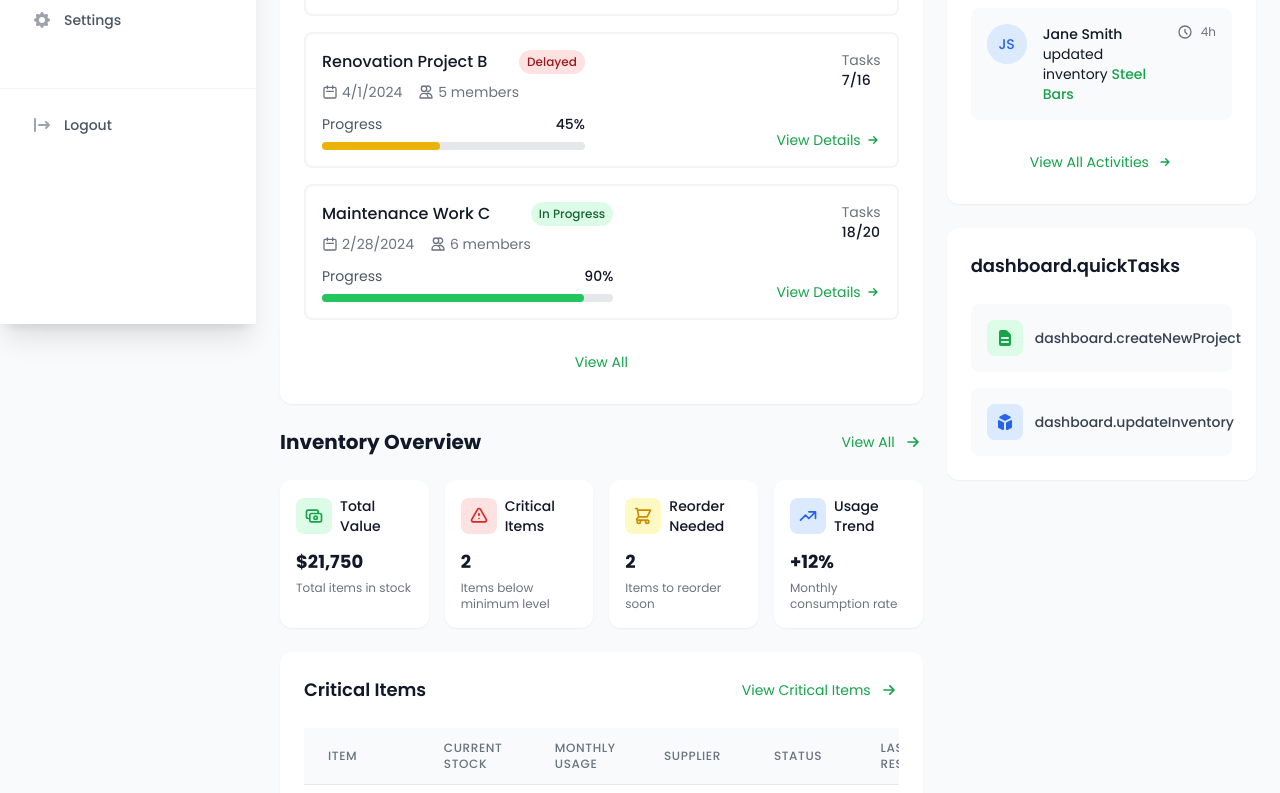
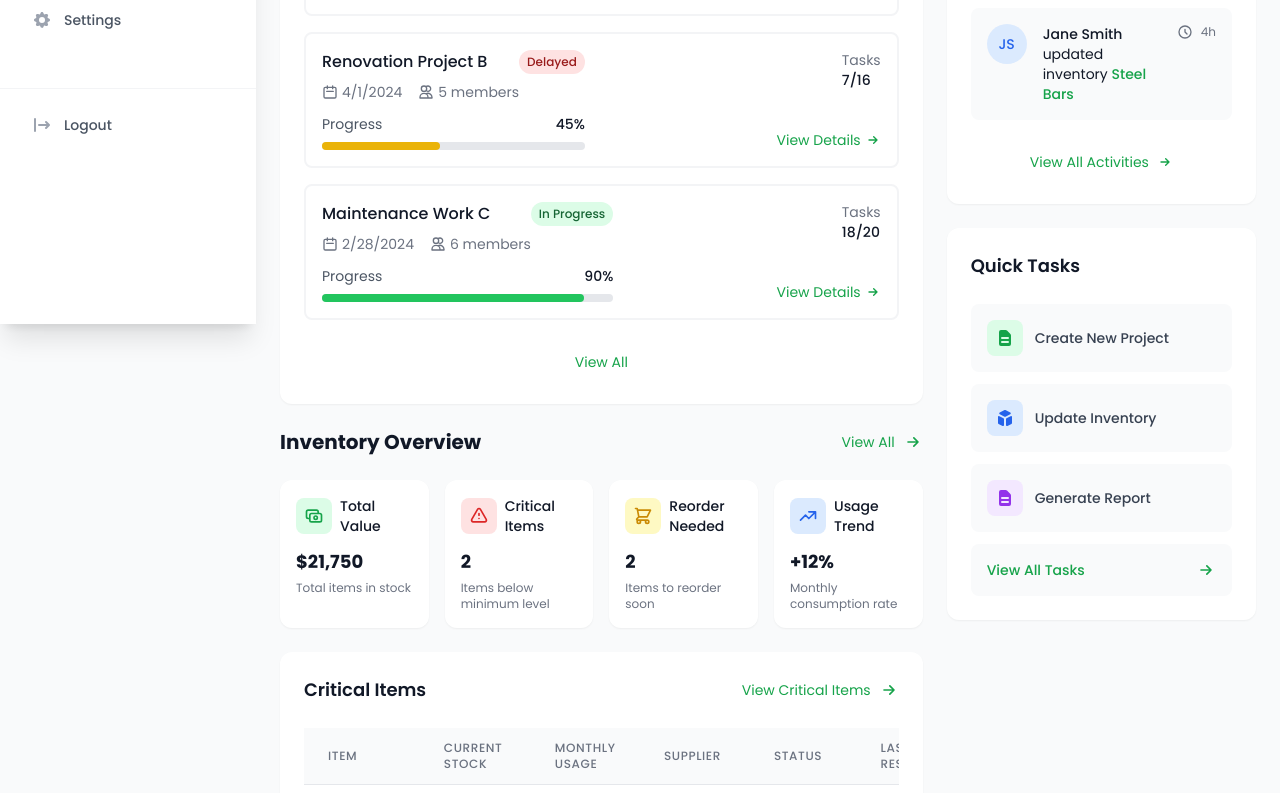
Before and after one commit to rachidfrex/construction-management-app, a React (Vite) app: page /dashboard in a window 1280 px wide. Shown: the part 476-1269 px from the top of the page. Built offline with nearby package versions, Linux system fonts and the light colour scheme.

Commit message:
feat: add quick tasks section with navigation links and translations for dashboard

```diff
--- a/src/pages/dashboard/Dashboard.tsx
+++ b/src/pages/dashboard/Dashboard.tsx
@@ -1,5 +1,6 @@
 import { useState, useEffect } from 'react';
-import { HiCube, HiCurrencyDollar, HiDocumentText, HiUserGroup } from 'react-icons/hi';
+import { HiCube, HiCurrencyDollar, HiDocumentText, HiUserGroup ,HiOutlineArrowSmRight } from 'react-icons/hi';
+import { Link } from 'react-router-dom';
 import Sidebar from '../../components/dashboard/Sidebar';
 import Header from '../../components/dashboard/Header';
 import StatCard from '../../components/dashboard/StatCard';
@@ -9,6 +10,7 @@ import ActivityFeed from '../../components/dashboard/ActivityFeed';
 import { motion } from 'framer-motion';
 import { useTranslation } from 'react-i18next';
 import { useTranslationContext } from '../../context/TranslationContext';
+
 
 const Dashboard = () => {
   const { t } = useTranslation();
@@ -130,14 +132,16 @@ const Dashboard = () => {
             {/* Activity Feed */}
             <ActivityFeed />
 
-            {/* Quick Tasks */}
+
+           {/* Quick Tasks bax l3oduan yb9aw */}
             <motion.div
               initial={{ opacity: 0, y: 20 }}
               animate={{ opacity: 1, y: 0 }}
-              className="bg-white rounded-xl shadow-sm p-6"
+              className="bg-white rounded-xl shadow-sm p-3 md:p-6 "
             >
               <h2 className="text-lg font-semibold text-gray-900 mb-6">{t('dashboard.quickTasks')}</h2>
-              <div className="space-y-4">
+              <div className=" flex flex-col gap-3  ">
+                <Link to="/projects/new">
                   <motion.button
                     whileHover={{ scale: 1.02 }}
                     whileTap={{ scale: 0.98 }}
@@ -148,7 +152,9 @@ const Dashboard = () => {
                     </div>
                     <span className="text-sm font-medium text-gray-700">{t('dashboard.createNewProject')}</span>
                   </motion.button>
+                </Link>
 
+                <Link to="/inventory">
                   <motion.button
                     whileHover={{ scale: 1.02 }}
                     whileTap={{ scale: 0.98 }}
@@ -159,6 +165,31 @@ const Dashboard = () => {
                     </div>
                     <span className="text-sm font-medium text-gray-700">{t('dashboard.updateInventory')}</span>
                   </motion.button>
+                </Link>
+
+                <Link to="/reports/generate">
+                  <motion.button
+                    whileHover={{ scale: 1.02 }}
+                    whileTap={{ scale: 0.98 }}
+                    className="w-full flex items-center gap-3 p-4 bg-gray-50 rounded-lg hover:bg-gray-100 transition-colors"
+                  >
+                    <div className="p-2 bg-purple-100 rounded-lg">
+                      <HiDocumentText className="w-5 h-5 text-purple-600" />
+                    </div>
+                    <span className="text-sm font-medium text-gray-700">{t('dashboard.generateReport')}</span>
+                  </motion.button>
+                </Link>
+
+                <Link to="/tasks">
+                  <motion.button
+                    whileHover={{ scale: 1.02 }}
+                    whileTap={{ scale: 0.98 }}
+                    className="w-full flex items-center justify-between p-4 bg-gray-50 rounded-lg hover:bg-gray-100 transition-colors"
+                  >
+                    <span className="text-sm font-medium text-green-600">{t('dashboard.viewAllTasks')}</span>
+                    <HiOutlineArrowSmRight className={`w-5 h-5 text-green-600 ${direction === 'rtl' ? 'rotate-180' : ''}`} />
+                  </motion.button>
+                </Link>
               </div>
             </motion.div>
           </div>
--- a/src/translations/ar.ts
+++ b/src/translations/ar.ts
@@ -86,6 +86,11 @@
         lastThirtyDays: "آخر 30 يوم",
         lastNinetyDays: "آخر 90 يوم",
         chartPlaceholder: "الرسم البياني قريباً",
+        quickTasks: "المهام السريعة",
+        createNewProject: "إنشاء مشروع جديد",
+        updateInventory: "تحديث المخزون",
+        generateReport: "إنشاء تقرير",
+        viewAllTasks: "عرض كل المهام",
         statistics: {
             totalProducts: "إجمالي المنتجات",
             totalValue: "القيمة الإجمالية",
--- a/src/translations/en.ts
+++ b/src/translations/en.ts
@@ -82,12 +82,17 @@ export const en = {
     dashboard: {
       title: "Dashboard",
       welcome: "Welcome back, here's what's happening today.",
-       fromLastMonth: "from last month",
-       monthlyRevenue: "Monthly Revenue",
+      fromLastMonth: "from last month",
+      monthlyRevenue: "Monthly Revenue",
       lastSevenDays: "Last 7 days",
       lastThirtyDays: "Last 30 days",
       lastNinetyDays: "Last 90 days",
       chartPlaceholder: "Chart coming soon",
+      quickTasks: "Quick Tasks",
+      createNewProject: "Create New Project",
+      updateInventory: "Update Inventory",
+      generateReport: "Generate Report",
+      viewAllTasks: "View All Tasks",
       statistics: {
         totalProducts: "Total Products",
         totalValue: "Total Value",
--- a/src/translations/fr.ts
+++ b/src/translations/fr.ts
@@ -84,6 +84,11 @@ export const fr = {
       lastThirtyDays: "30 derniers jours",
       lastNinetyDays: "90 derniers jours",
       chartPlaceholder: "Graphique à venir",
+      quickTasks: "Tâches Rapides",
+      createNewProject: "Créer un Nouveau Projet",
+      updateInventory: "Mettre à jour l'Inventaire",
+      generateReport: "Générer un Rapport",
+      viewAllTasks: "Voir Toutes les Tâches",
       statistics: {
         totalProducts: "Produits Totaux",
         totalValue: "Valeur Totale",
```
Lines whose indentation alone changed are shown as unchanged.
